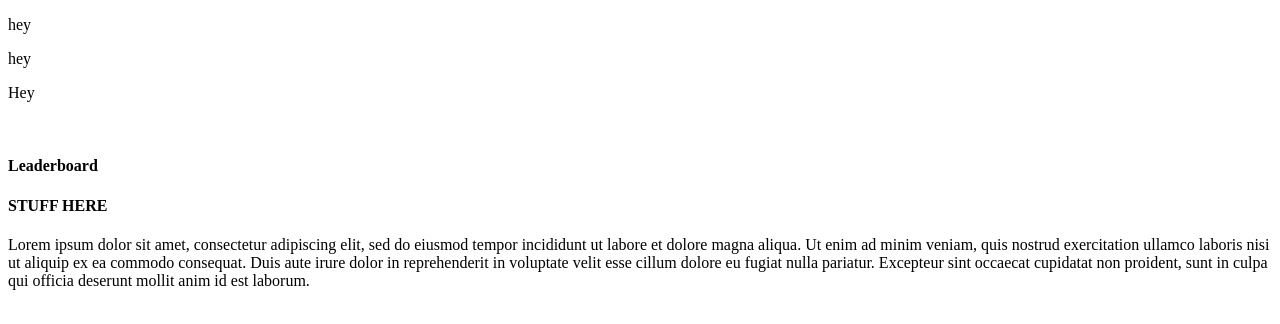
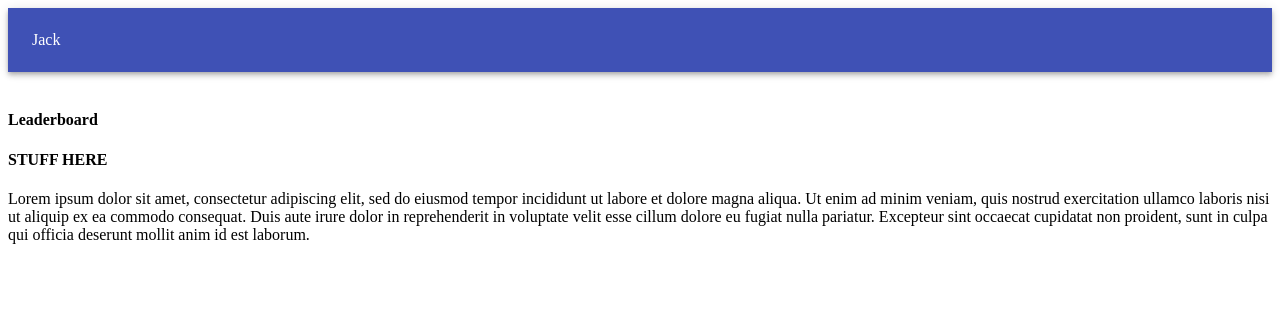
Before and after one commit to mwiens91/fooskill, a React (Create React App) app in the folder frontend/: page / in a window 1280 px wide. Shown: the top 324 px of the page. Built offline with nearby package versions, Linux system fonts and the light colour scheme; no server answers.

Commit message:
basic nav bar

```diff
--- a/frontend/package.json
+++ b/frontend/package.json
@@ -3,6 +3,7 @@
   "version": "0.1.0",
   "private": true,
   "dependencies": {
+    "@material-ui/core": "^4.1.1",
     "prop-types": "^15.7.2",
     "react": "^16.8.6",
     "react-dom": "^16.8.6",
--- a/frontend/src/components/App.js
+++ b/frontend/src/components/App.js
@@ -130,17 +130,6 @@ class App extends Component {
         <div className="App">
           <ApiContext.Provider value={this.Api}>
             <UserContext.Provider value={this.state.user}>
-              <SignInModal
-                show={this.state.signInModalShow}
-                onHide={() => this.setSignInModalOpen(false)}
-                handleSubmit={this.handleSignIn}
-              />
-              <SignOutModal
-                show={this.state.signOutModalShow}
-                onHide={() => this.setSignOutModalOpen(false)}
-                handleSubmit={this.handleSignOut}
-              />
-
               <Navbar
                 user={this.state.user}
                 signInHandle={() => this.setSignInModalOpen(true)}
--- a/frontend/src/components/Navbar.js
+++ b/frontend/src/components/Navbar.js
@@ -1,4 +1,6 @@
 import React, { useContext } from "react";
+import AppBar from '@material-ui/core/AppBar';
+import Toolbar from '@material-ui/core/Toolbar';
 
 import { UserContext } from "./App";
 
@@ -18,7 +20,13 @@ function FooskillNavbar({ signInHandle, signOutHandle }) {
   const user = useContext(UserContext);
 
   return (
-    <p>Hey</p>
+    <div flexGrow="1">
+      <AppBar position="static">
+        <Toolbar>
+          Jack
+        </Toolbar>
+      </AppBar>
+    </div>
   );
 }
 
```
Also changed, not shown: 1 other file (tests, documents, lock files or other folders).
